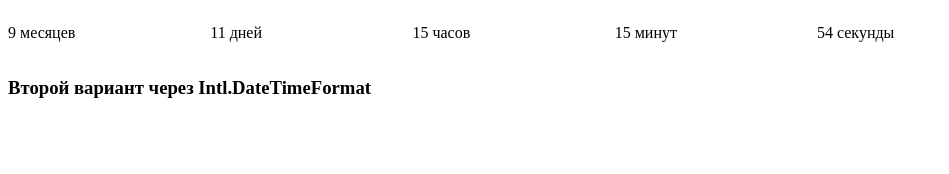
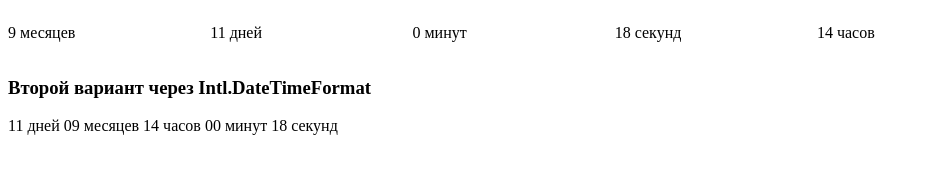
Before and after one commit to LenaBoro/advance, a plain HTML site: page 4-timer/index.html in a window 1280 px wide. Shown: the whole page, without its empty margins (0-949 px from the left). Drawn offline with Linux system fonts and the light colour scheme.

Commit message:
add const, fix render result, delete extra code

```diff
--- a/4-timer/index.html
+++ b/4-timer/index.html
@@ -8,20 +8,10 @@
     <link rel="stylesheet" href="./style.css">
 </head>
 <body>
-    <div class="timer-ny1">
-        <p class="timer-ny__item months">--</p>
-        <p class="timer-ny__item days">--</p>
-        <p class="timer-ny__item hours">--</p>
-        <p class="timer-ny__item minutes">--</p>
-        <p class="timer-ny__item seconds">--</p>
-
-    </div>
+    <div data-type="timer_variant1" class="timer"></div>
     <h3> Второй вариант через Intl.DateTimeFormat</h3>
-    <div class="timer-ny2">
-
-    </div>
-    <p class="info display--none"> Happy New Year</p>
-
+    <div  data-type="timer_variant2" class="timer"></div>
+    <p class="info display--none">Happy New Year</p>
 <script src="./index.js"></script>
 </body>
 </html>
--- a/4-timer/index.js
+++ b/4-timer/index.js
@@ -1,21 +1,27 @@
 'use strict';
 
 const blockTimer = {
-    months: document.querySelector('.months'),
-    days: document.querySelector('.days'),
-    minutes: document.querySelector('.minutes'),
-    seconds: document.querySelector('.seconds'),
-    hours: document.querySelector('.hours'),
+    month: document.querySelector('.timer[data-type="month"]'),
+    day: document.querySelector('.timer[data-type= "day"]'),
+    minute: document.querySelector('.timer[data-type="minute"]'),
+    second: document.querySelector('.timer[data-type="second"]'),
+    hour: document.querySelector('.timer[data-type="hour"]'),
 }
 const words = {
-    months: ['месяц', 'месяца', 'месяцев'],
-    days: ['день', 'дня', 'дней'],
-    minutes: ['минута', 'минуты', 'минут'],
-    hours: ['час', 'часа', 'часов'],
-    seconds: ['секунда', 'секунды', 'секунд']
+    month: ['месяц', 'месяца', 'месяцев'],
+    day: ['день', 'дня', 'дней'],
+    minute: ['минута', 'минуты', 'минут'],
+    hour: ['час', 'часа', 'часов'],
+    second: ['секунда', 'секунды', 'секунд']
 }
-const blockTimer2 = document.querySelector('.timer-ny2');
+const blockTimer1 = document.querySelector('.timer[data-type="timer_variant1"]');
+const blockTimer2 = document.querySelector('.timer[data-type="timer_variant2"]');
 const info = document.querySelector('.info');
+const MILLISECONDS_IN_HOUR = 36000;
+const MILLISECONDS_IN_MINUTE = 60000;
+const MILLISECONDS_IN_SECOND = 1000;
+const HOURS_PER_DAY = 24;
+const NUMBER_OF_MONTH = 11;
 
 function foldingWord(val, words) {
     const value = Math.abs(Number(val)) % 100;
@@ -33,6 +39,7 @@ function timerNewYear(dateNY) {
         dayNY = new Date(dateNY).getDate();
 
     const interval = setInterval(() => {
+        let result = '';
         const now = new Date(),
             deltaDates = finish - now.getTime(),
 
@@ -41,17 +48,18 @@ function timerNewYear(dateNY) {
             dayInMonth = (32 - new Date(now.getFullYear(), now.getMonth(), 32).getDate());
 
         const timeObj = {
-            months: Math.abs(monthNow - monthNY + (11 * (yearNow - yearNY))),
-            days: (Math.abs(monthNow - monthNY + (11 * (yearNow - yearNY))) === 0) ? Math.abs(dayNY - now.getDate()) : dayInMonth - now.getDate(),
-            hours: Math.floor((deltaDates % (1000 * 60 * 60 * 24)) / (1000 * 60 * 60)),
-            minutes: Math.floor((deltaDates % (1000 * 60 * 60)) / (1000 * 60)),
-            seconds: Math.floor((deltaDates % (1000 * 60)) / 1000),
+            month: Math.abs(monthNow - monthNY + (NUMBER_OF_MONTH * (yearNow - yearNY))),
+            day: (Math.abs(monthNow - monthNY + (NUMBER_OF_MONTH * (yearNow - yearNY))) === 0) ? Math.abs(dayNY - now.getDate()) : dayInMonth - now.getDate(),
+            hour: Math.floor((deltaDates % (MILLISECONDS_IN_HOUR * HOURS_PER_DAY)) / (MILLISECONDS_IN_HOUR)),
+            minute: Math.floor((deltaDates % (MILLISECONDS_IN_HOUR)) / (MILLISECONDS_IN_MINUTE)),
+            second: Math.floor((deltaDates % (MILLISECONDS_IN_HOUR)) / MILLISECONDS_IN_SECOND),
         }
 
         for (const [key] of Object.entries(blockTimer)) {
-            blockTimer[key].innerText = `${timeObj[key]} ${foldingWord(timeObj[key], words[key])}`;
+            result += `<p data-type="${key}" class="timer__item">${timeObj[key]} ${foldingWord(timeObj[key], words[key])}</p>`;
+        }
 
-        }
+        blockTimer1.innerHTML = result;
 
         blockTimer2.innerText = `${new Intl.DateTimeFormat('ru', {
             month: "numeric",
@@ -59,20 +67,12 @@ function timerNewYear(dateNY) {
             hour: "numeric",
             minute: "numeric",
             second: "numeric",
-        }).formatToParts(new Date(yearNow, timeObj.months - 1, timeObj.days, timeObj.hours, timeObj.minutes, timeObj.seconds))
+        }).formatToParts(new Date(yearNow, timeObj.month - 1, timeObj.day, timeObj.hour, timeObj.minute, timeObj.second))
             .map(({ type, value }) => {
-                switch (type) {
-                    case 'month': return `${value} ${foldingWord(value, blockTimer.words.months)}`;
-                        break;
-                    case 'day': return `${value} ${foldingWord(value, blockTimer.words.days)}`;
-                        break;
-                    case 'minute': return `${value} ${foldingWord(value, blockTimer.words.minutes)}`;
-                        break
-                    case 'hour': return `${value} ${foldingWord(value, blockTimer.words.hours)}`;
-                        break;
-                    case 'second': return `${value} ${foldingWord(value, blockTimer.words.seconds)}`;
-                        break;
-                    default: return value;
+                if (type !== 'literal') {
+                    return `${value} ${foldingWord(value, words[type])}`;
+                } else {
+                    return ' ';
                 }
             }).reduce((string, part) => string + part)
             }`
--- a/4-timer/style.css
+++ b/4-timer/style.css
@@ -1,10 +1,10 @@
-.timer-ny1{
+.timer{
     display: flex;
     justify-content: space-between;
     width: 100%;
     max-width: 80%;
 }
-.timer-ny__item{
+.timer__item{
     width: calc(100% / 5);
 }
 
```
